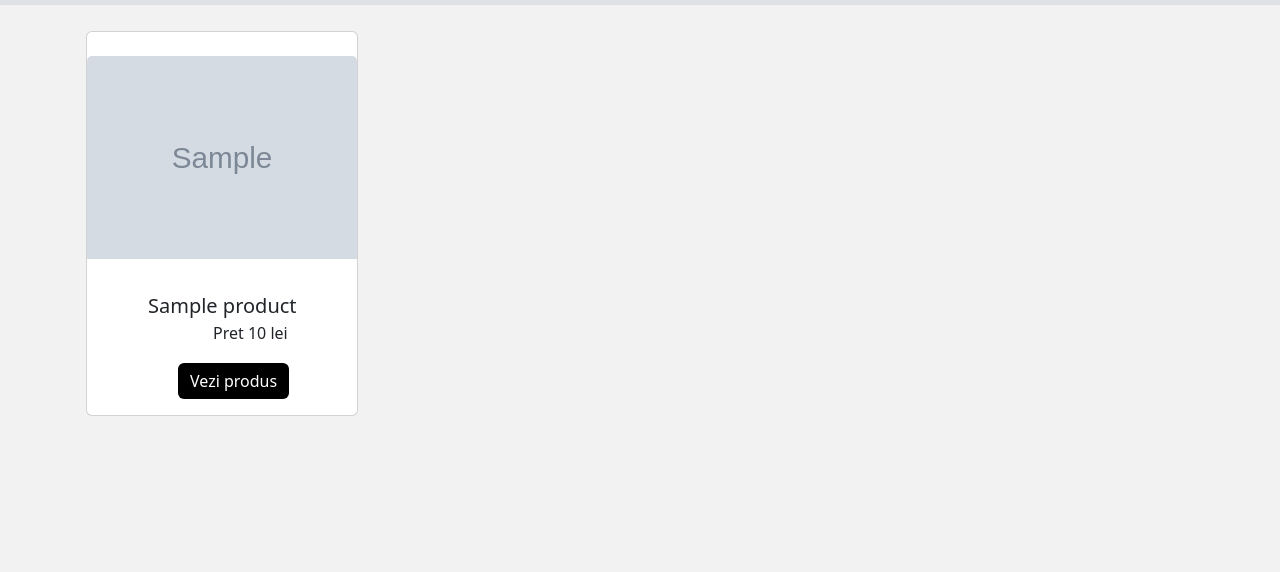
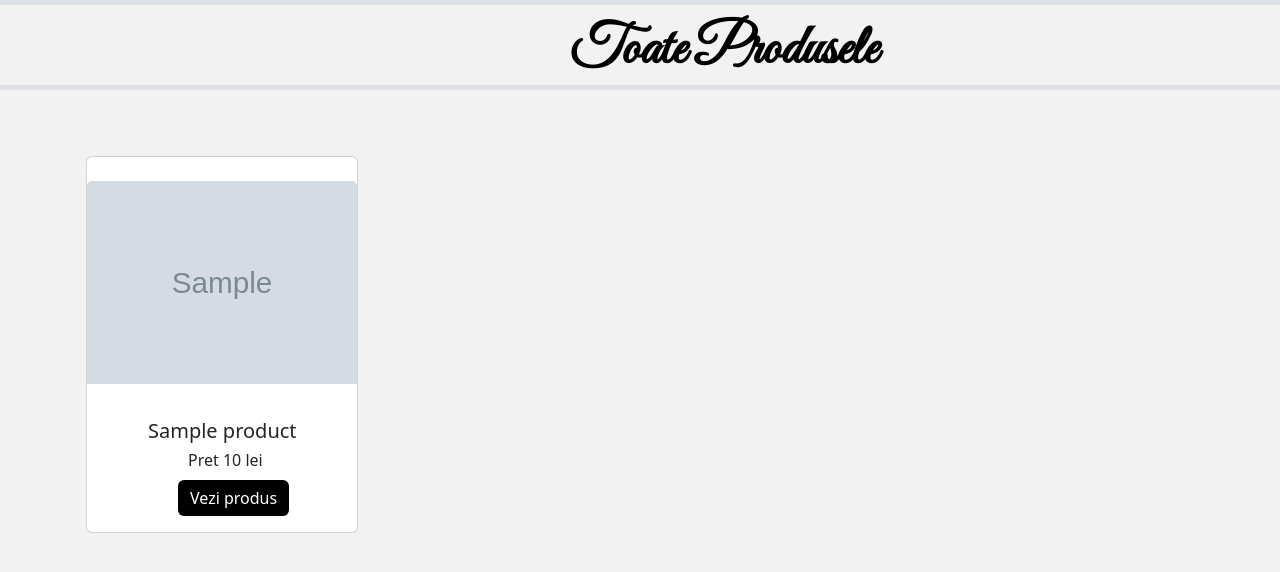
Before and after one commit to laurentia25/Final_project, a Flask app: template Templates/products.html in a window 1280 px wide; the page is wider, and only the part inside the window is pictured. Shown: the part 100-672 px from the top of that part. Run offline with Flask 3, Linux system fonts and the light colour scheme; the template is opened without the code that fills it: most values are stand-ins (such as "Sample title", 1, 10 or a date in 2020); grey boxes marked "Sample" are stand-in pictures.

Commit message:
Products page improve

```diff
--- a/Templates/products.html
+++ b/Templates/products.html
@@ -1,5 +1,8 @@
 {%extends "base.html"%}
 {% block content %}
+<div class="border-5 border-bottom space">
+    <a href="/products" title="Produse" class="produse-container no-underline"><span class="position">Toate Produsele</span></a>
+</div>
 <div class="container">
     <div class="row">
         {% for product in products %}
@@ -8,7 +11,7 @@
                   <img class="card-img-top my-4" src="{{ url_for('static', filename = product.image) }}">
                   <div class="card-body">
                     <h5 class="card-title">{{ product.name }}</h5>
-                    <p class="prod-price">Pret {{ product.price }} lei</p>
+                    <h6 class="product-price">Pret {{ product.price }} lei</h6>
                     <a href="/products/{{ product.id }}">
                         <button class="btn btn-primary prod-btn">Vezi produs</button>
                     </a>
--- a/static/CSS/base.css
+++ b/static/CSS/base.css
@@ -31,8 +31,7 @@
     font-size: 3.5em;
     font-weight: bold;
     font-family: 'Great Vibes', cursive;
-    margin-left: 260px;
-    margin-top: -70px;
+    margin-left: 230px;
     line-height: normal;
     font-line: none;
        }
@@ -42,12 +41,12 @@
 }
 .border-bottom{
     border-bottom: 2px solid #000;
-    margin-bottom: 20px;
-    margin-top: -50px;
+    margin-bottom: 30px;
+    margin-top: 20px;
 }
 
 .space {
-    margin-top: 20px;
+    margin-top: 50px;
 }
 .inele-container {
     color: #000000;
@@ -76,12 +75,12 @@
 .top-space {
     margin-top: 60px;
 }
-.bratari-container{
+.produse-container{
     color: #000000;
     font-size: 3.5em;
     font-weight: bold;
     font-family: 'Great Vibes', cursive;
-    margin-top: 120px;
+    margin-top: 160px;
     line-height: normal;
     font-line: none;
     margin-left: 660px;
@@ -109,6 +108,7 @@
 }
 .position {
     text-align: center;
+    margin-left: -90px;
 }
 
 
@@ -161,9 +161,10 @@
     margin-top: -5px;
     margin-left: 20px;
 }
-.prod-price {
-    margin-top: -5px;
-    margin-left: 100px;
+.product-price {
+    margin-top: 5px;
+    position: center;
+    margin-left: 85px;
 }
 
 .row {
```
